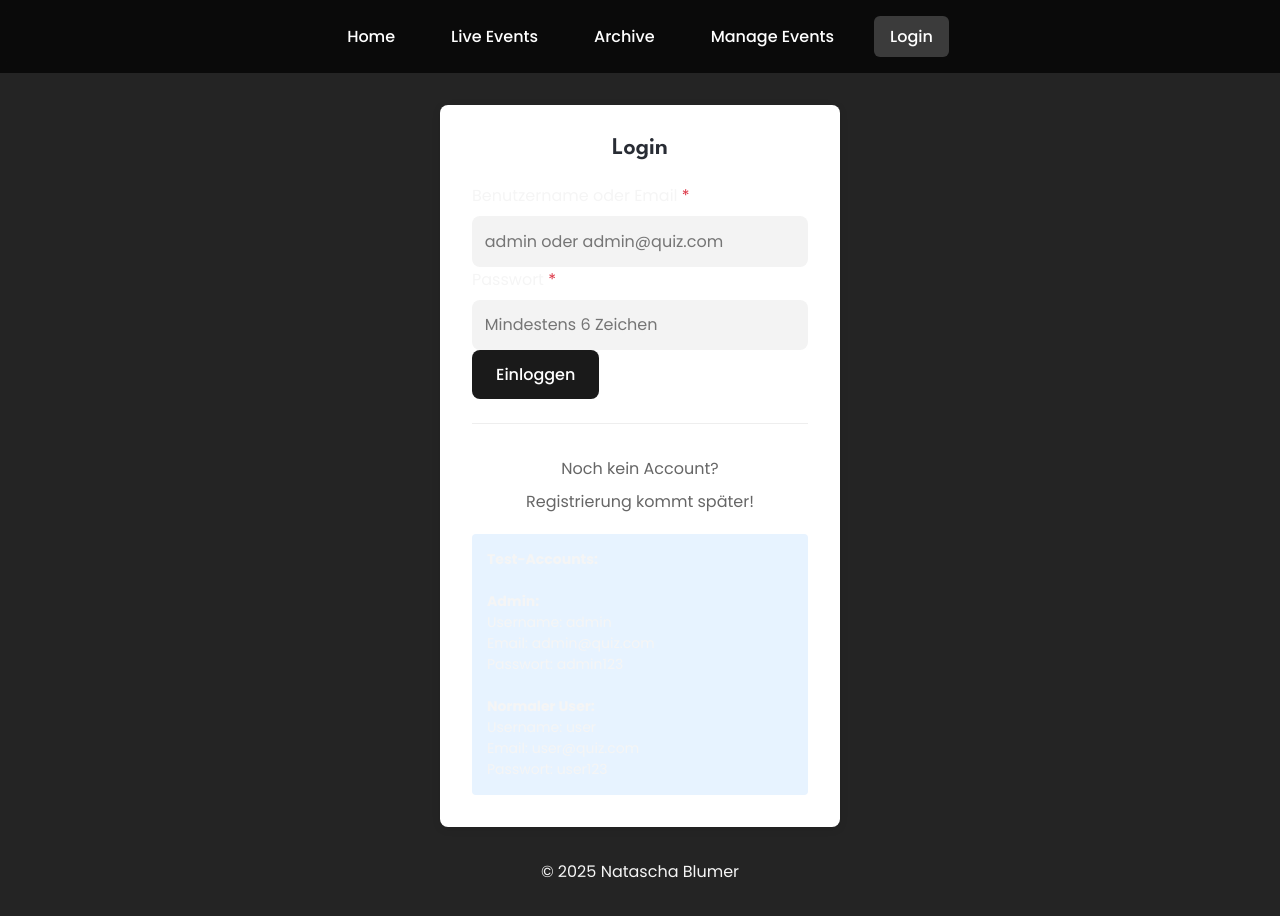
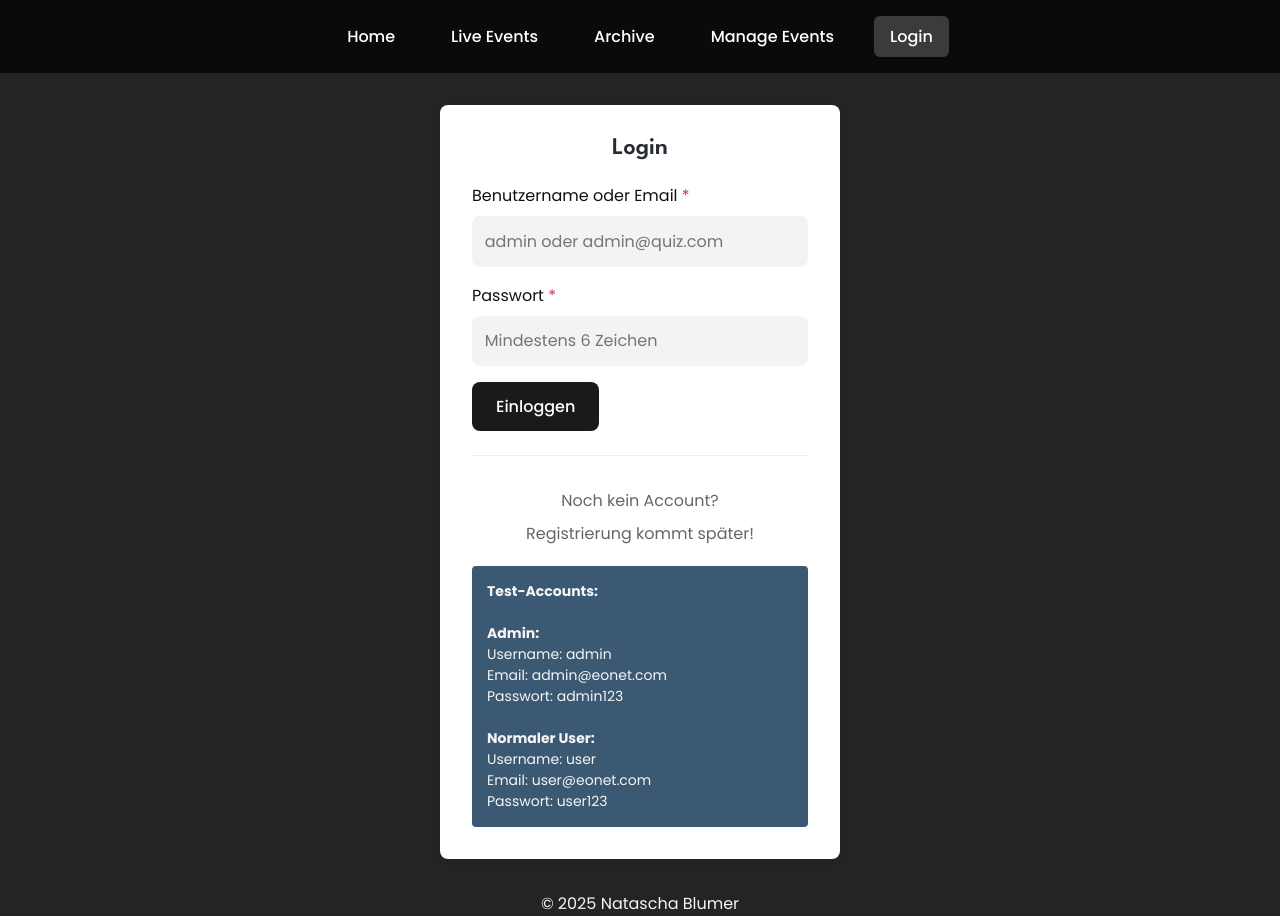
Before and after one commit to Coding-Miffy/LB-Projekt-M223, a React (Vite) app in the folder frontend/: page /login in a window 1280 px wide. Before the commit the page ends 884 px from the top, so only its background shows below. Built offline with nearby package versions, Linux system fonts and the light colour scheme; no server answers.

Commit message:
fix: changes in login page (color, spacing etc)

```diff
--- a/frontend/src/index.css
+++ b/frontend/src/index.css
@@ -277,6 +277,7 @@ button:hover,
   flex-direction: column;
   align-items: flex-start;
   gap: 0.5rem;
+  color: #111;
 }
 
 .form-input {
@@ -450,6 +451,15 @@ button:hover,
   color: #282c34;
 }
 
+/* Increase spacing between stacked form groups on auth pages
+   This only affects the vertical space between one field block and the
+   next inside forms that use the `.auth-form` wrapper (e.g. Login).
+   It does not change the internal gap inside each `.form-group`. */
+.auth-form .form-group + .form-group,
+.auth-form .form-group + .form-submit {
+  margin-top: 1rem;
+}
+
 .auth-links {
   text-align: center;
   margin-top: 1.5rem;
--- a/frontend/src/pages/Login.jsx
+++ b/frontend/src/pages/Login.jsx
@@ -4,7 +4,7 @@ import LoginForm from "../components/login-form";
 const Login = () => {
   const handleLogin = (loginData) => {
     console.log("Login Daten:", loginData);
-    // TODO: Später mit AuthContext und API verbinden (Nachmittag!)
+    // TODO: Später mit AuthContext und API verbinden
     alert(`Login-Versuch mit: ${loginData.usernameOrEmail}`);
   };
 
@@ -22,7 +22,7 @@ const Login = () => {
         <div style={{
           marginTop: '20px',
           padding: '15px',
-          backgroundColor: '#e7f3ff',
+          backgroundColor: '#3b5972ff',
           borderRadius: '4px',
           fontSize: '14px'
         }}>
@@ -30,12 +30,12 @@ const Login = () => {
           <br />
           <strong>Admin:</strong><br />
           Username: admin<br />
-          Email: admin@quiz.com<br />
+          Email: admin@eonet.com<br />
           Passwort: admin123<br />
           <br />
           <strong>Normaler User:</strong><br />
           Username: user<br />
-          Email: user@quiz.com<br />
+          Email: user@eonet.com<br />
           Passwort: user123
         </div>
       </div>
```
